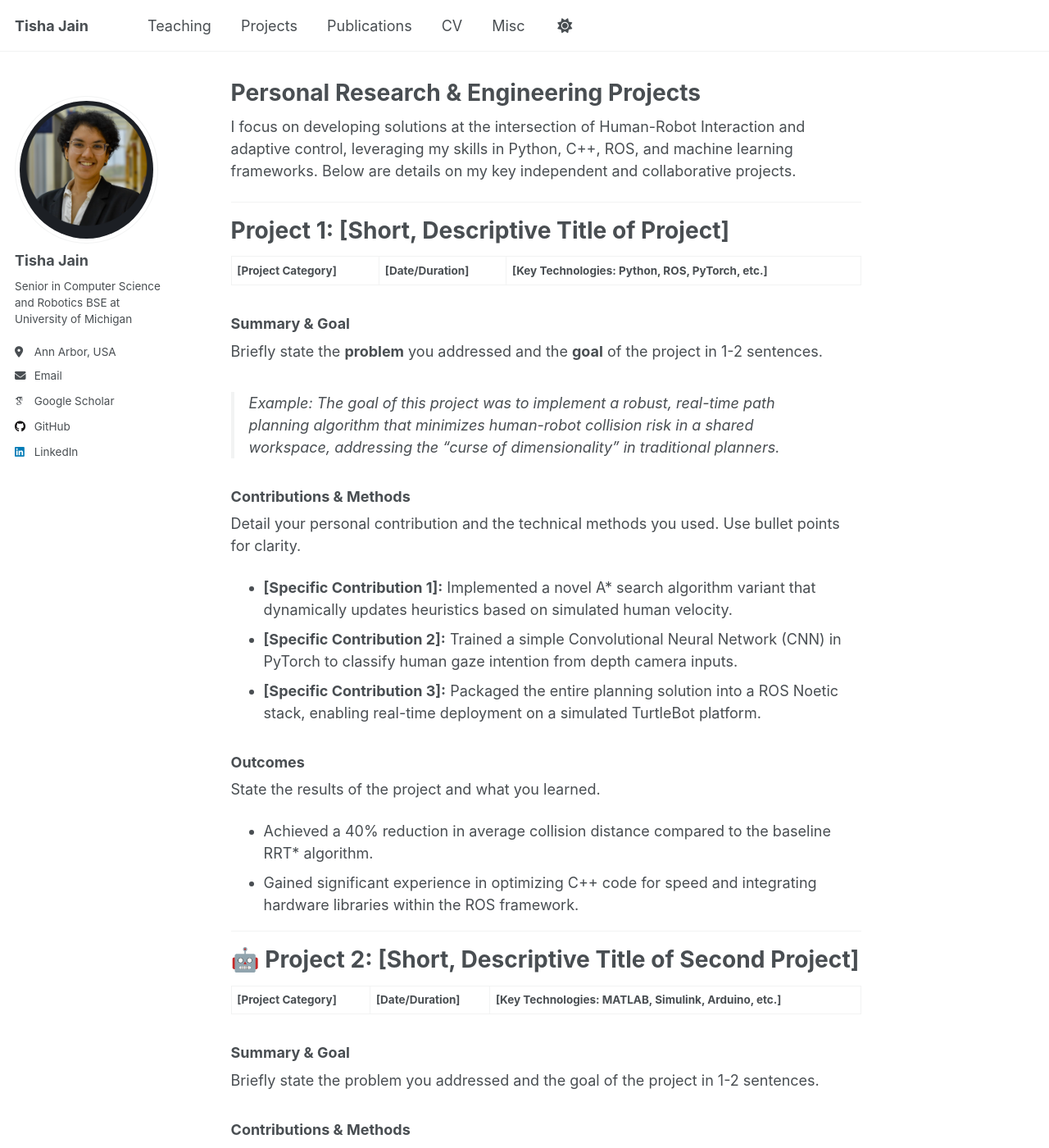
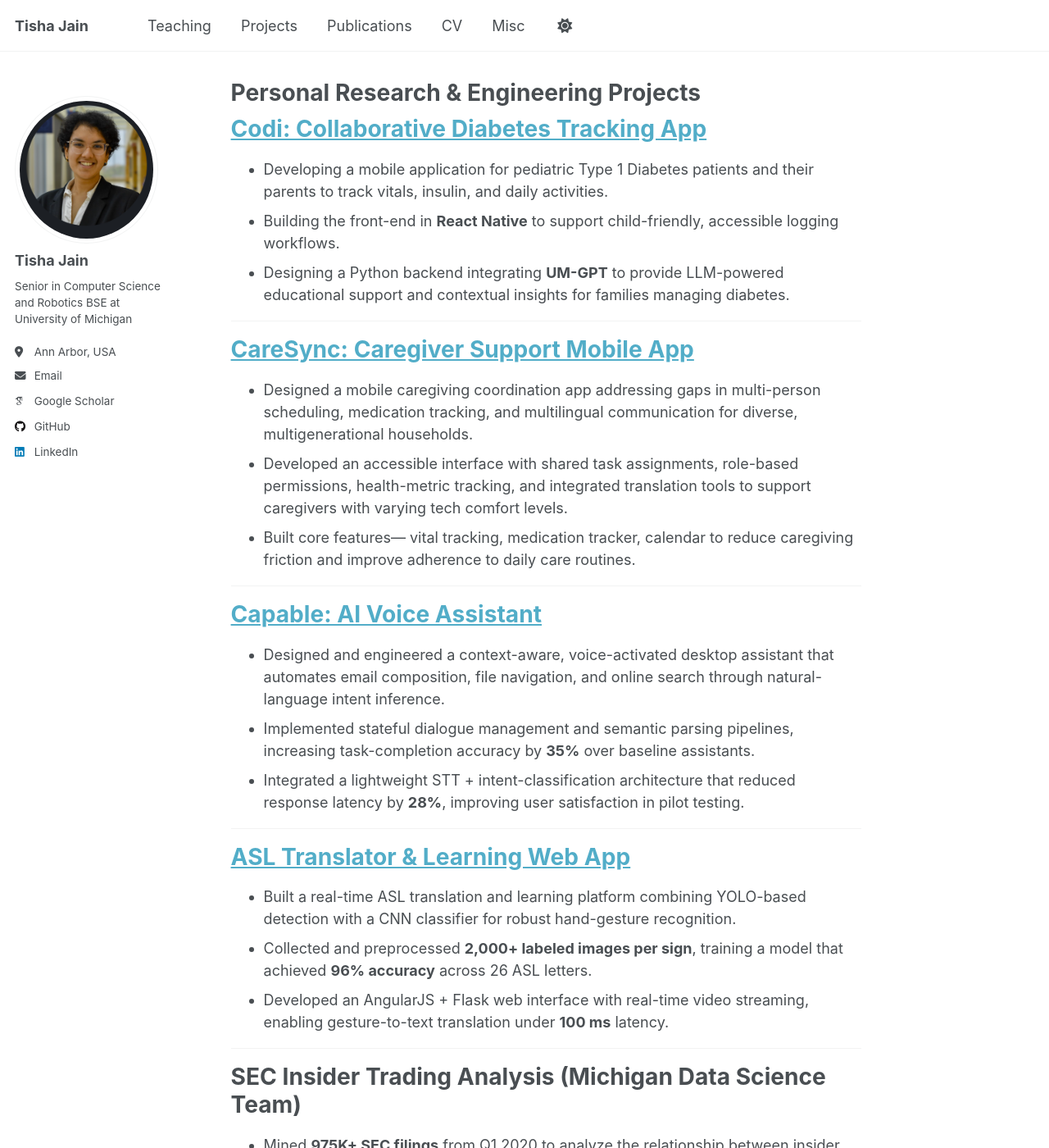
Before and after one commit to TishaJain6060/TishaJain6060.github.io, a Jekyll site: the page built from _pages/projects.md, in a window 1280 px wide and 1400 px high. Shown: the whole window at 82% size. Built offline with Jekyll 4.4.1, drawn with Linux system fonts in a browser that asks for light colours; some web fonts are replaced; a script that is not in the unit is left out; some of the changed text lies outside the part shown.

Commit message:
Revise projects section in projects.md
Updated project descriptions and added new projects to the portfolio.

```diff
--- a/_pages/projects.md
+++ b/_pages/projects.md
@@ -4,58 +4,54 @@ title: "Personal Research & Engineering Projects"
 author_profile: true
 ---
 
-I focus on developing solutions at the intersection of Human-Robot Interaction and adaptive control, leveraging my skills in Python, C++, ROS, and machine learning frameworks. Below are details on my key independent and collaborative projects.
+# [Codi: Collaborative Diabetes Tracking App](https://github.com/umsi-phig/t1d)
+
+* Developing a mobile application for pediatric Type 1 Diabetes patients and their parents to track vitals, insulin, and daily activities.
+* Building the front-end in **React Native** to support child-friendly, accessible logging workflows.
+* Designing a Python backend integrating **UM-GPT** to provide LLM-powered educational support and contextual insights for families managing diabetes.
 
 ---
 
-# Project 1: [Short, Descriptive Title of Project]
+# [CareSync: Caregiver Support Mobile App](https://github.com/umaku-umich/CareSync)
 
-**[Project Category]** | **[Date/Duration]** | **[Key Technologies: Python, ROS, PyTorch, etc.]**
+* Designed a mobile caregiving coordination app addressing gaps in multi-person scheduling, medication tracking, and multilingual communication for diverse, multigenerational households.
+* Developed an accessible interface with shared task assignments, role-based permissions, health-metric tracking, and integrated translation tools to support caregivers with varying tech comfort levels.
+* Built core features— vital tracking, medication tracker, calendar to reduce caregiving friction and improve adherence to daily care routines.
+
+---
+
+# [Capable: AI Voice Assistant](https://github.com/TishaJain6060/Capable-AI_virtual_assistant)
+
+* Designed and engineered a context-aware, voice-activated desktop assistant that automates email composition, file navigation, and online search through natural-language intent inference.
+* Implemented stateful dialogue management and semantic parsing pipelines, increasing task-completion accuracy by **35%** over baseline assistants.
+* Integrated a lightweight STT + intent-classification architecture that reduced response latency by **28%**, improving user satisfaction in pilot testing.
+
+---
+
+# [ASL Translator & Learning Web App](https://github.com/TishaJain6060/ASL-Translator-and-Learning-App)
+
+* Built a real-time ASL translation and learning platform combining YOLO-based detection with a CNN classifier for robust hand-gesture recognition.
+* Collected and preprocessed **2,000+ labeled images per sign**, training a model that achieved **96% accuracy** across 26 ASL letters.
+* Developed an AngularJS + Flask web interface with real-time video streaming, enabling gesture-to-text translation under **100 ms** latency.
+
+---
+
+# SEC Insider Trading Analysis (Michigan Data Science Team)
+
+* Mined **975K+ SEC filings** from Q1 2020 to analyze the relationship between insider trades and subsequent market performance.
+* Engineered a classification + anomaly-detection pipeline that improved significant-trade detection precision by **42%** over rule-based baselines.
+* Built Tableau dashboards and regression models to uncover sector-level patterns and identify temporal spikes preceding major price shifts.
+
+---
+
+# Wildfire Risk Forecaster (Michigan Data Science Team)
+
+* Developed a U-Net–based CNN to predict wildfire susceptibility from satellite imagery and meteorological data, achieving **94% accuracy** on held-out regions.
+* Designed geospatial preprocessing pipelines in QGIS and NumPy for seamless extraction of topographic and vegetation features.
+* Collaborated with Dewberry to prepare the model for deployment in real-time monitoring; reduced false-positive rates by **22%**, boosting field usability.
+
+---
 
 
 
-### Summary & Goal
-Briefly state the **problem** you addressed and the **goal** of the project in 1-2 sentences.
-
-> *Example:* The goal of this project was to implement a robust, real-time path planning algorithm that minimizes human-robot collision risk in a shared workspace, addressing the "curse of dimensionality" in traditional planners.
-
-### Contributions & Methods
-Detail your personal contribution and the technical methods you used. Use bullet points for clarity.
-
-* **[Specific Contribution 1]:** Implemented a novel A* search algorithm variant that dynamically updates heuristics based on simulated human velocity.
-* **[Specific Contribution 2]:** Trained a simple Convolutional Neural Network (CNN) in PyTorch to classify human gaze intention from depth camera inputs.
-* **[Specific Contribution 3]:** Packaged the entire planning solution into a ROS Noetic stack, enabling real-time deployment on a simulated TurtleBot platform.
-
-### Outcomes
-State the results of the project and what you learned.
-
-* Achieved a 40% reduction in average collision distance compared to the baseline RRT* algorithm.
-* Gained significant experience in optimizing C++ code for speed and integrating hardware libraries within the ROS framework.
-
-***
-
-# 🤖 Project 2: [Short, Descriptive Title of Second Project]
-
-**[Project Category]** | **[Date/Duration]** | **[Key Technologies: MATLAB, Simulink, Arduino, etc.]**
-
-
-
-### Summary & Goal
-Briefly state the problem you addressed and the goal of the project in 1-2 sentences.
-
-### Contributions & Methods
-Detail your personal contribution and the technical methods you used. Use bullet points for clarity.
-
-* [Specific Contribution 1]
-* [Specific Contribution 2]
-* [Specific Contribution 3]
-
-### Outcomes
-State the results of the project and what you learned.
-
-* [Result/Outcome 1]
-* [Result/Outcome 2]
-
-***
-
-[... Continue this structure for every project ...]
+If you want, I can turn these into **website sections**, **cards**, **one-line project summaries**, or **a full polished Projects page layout**.
```
